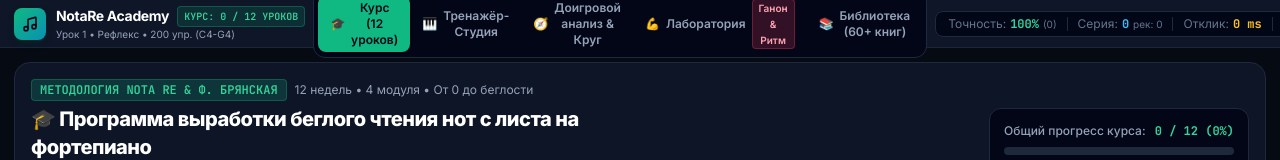
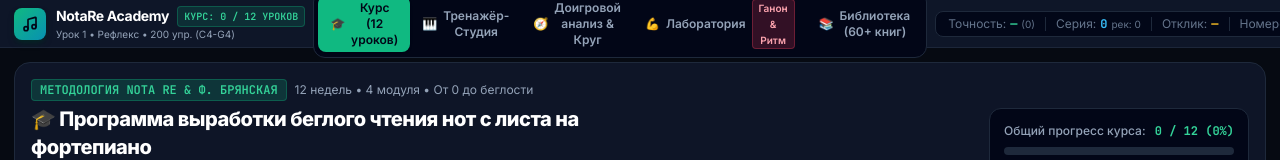
Before and after one commit to shafranek-js/Nota-Re, a React (Vite) app: page / in a window 1280 px wide. Shown: the top 160 px of the page. Built offline with nearby package versions, Linux system fonts and the light colour scheme.

Commit message:
fix(stats): show no measurement instead of fictitious 100% and 0ms

```diff
--- a/src/components/layout/Header.tsx
+++ b/src/components/layout/Header.tsx
@@ -24,11 +24,11 @@ export const Header: React.FC = () => {
   } = useAppStore();
 
   const lesson = COURSE_CURRICULUM.find(l => l.id === selectedLessonId) || COURSE_CURRICULUM[0];
-  const accuracy = totalAttempts > 0 ? Math.round((correctHits / totalAttempts) * 100) : 100;
+  const accuracy = totalAttempts > 0 ? Math.round((correctHits / totalAttempts) * 100) : null;
   const recentSpeeds = reactionTimes.slice(-15);
   const avgSpeed = recentSpeeds.length > 0
     ? Math.round(recentSpeeds.reduce((a, b) => a + b, 0) / recentSpeeds.length)
-    : 0;
+    : null;
 
   const modeLabels: Record<string, string> = {
     reflex: 'Рефлекс',
@@ -107,7 +107,7 @@ export const Header: React.FC = () => {
         <div className="hidden xl:flex items-center gap-2.5 bg-slate-950/90 border border-slate-800 px-3 py-1 rounded-lg text-xs">
           <div className="flex items-center gap-1" title="Точность попаданий в текущей сессии">
             <span className="text-slate-500">Точность:</span>
-            <span className="font-mono font-bold text-emerald-400">{accuracy}%</span>
+            <span className="font-mono font-bold text-emerald-400">{accuracy === null ? '—' : `${accuracy}%`}</span>
             <span className="text-[10px] text-slate-500">({totalAttempts})</span>
           </div>
           <div className="w-px h-3.5 bg-slate-800"></div>
@@ -119,7 +119,7 @@ export const Header: React.FC = () => {
           <div className="w-px h-3.5 bg-slate-800"></div>
           <div className="flex items-center gap-1" title="Средняя скорость реакции (порог автоматизма < 550 мс)">
             <span className="text-slate-500">Отклик:</span>
-            <span className="font-mono font-bold text-amber-400">{avgSpeed} ms</span>
+            <span className="font-mono font-bold text-amber-400">{avgSpeed === null ? '—' : `${avgSpeed} ms`}</span>
           </div>
           <div className="w-px h-3.5 bg-slate-800"></div>
           <div className="flex items-center gap-1" title="Сыграно однотипных номеров в серии">
```
